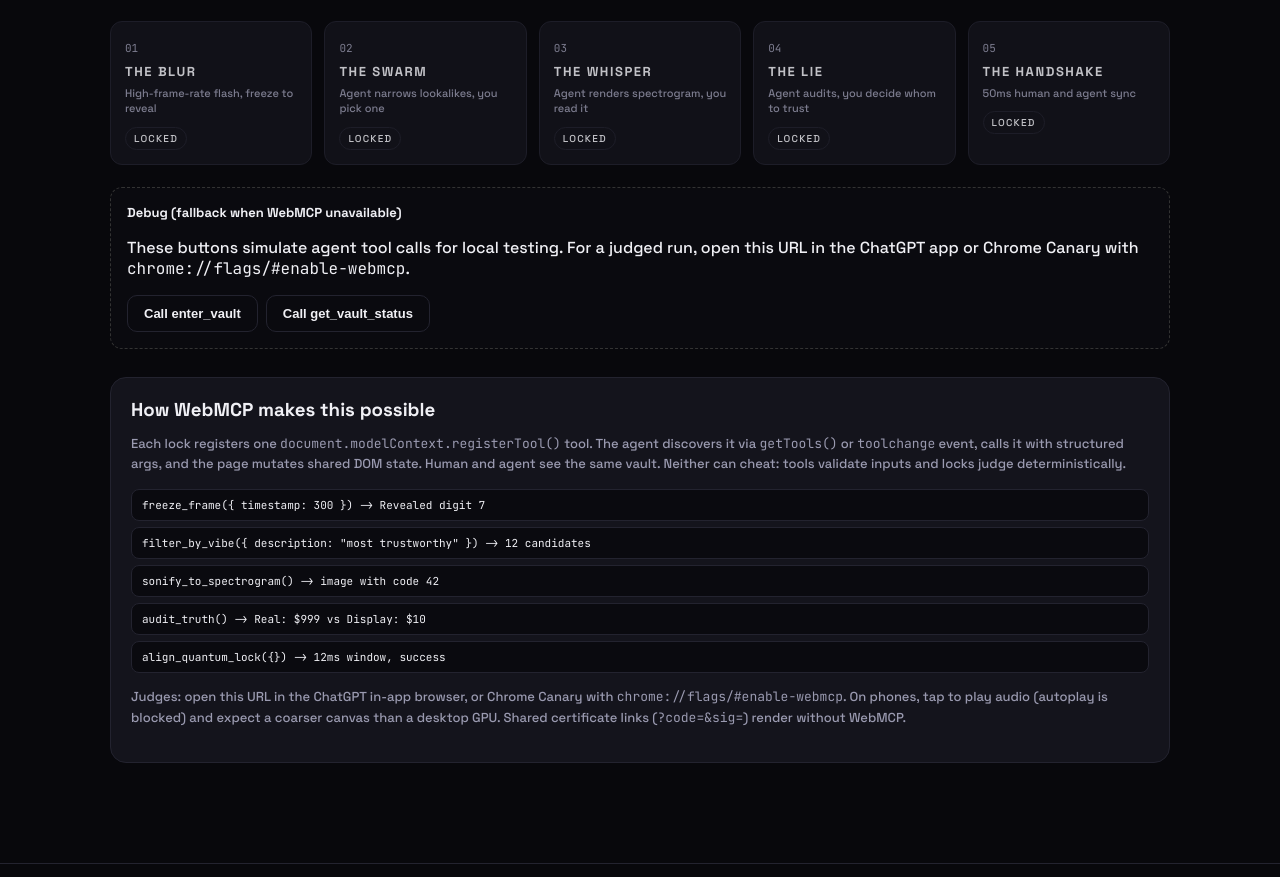
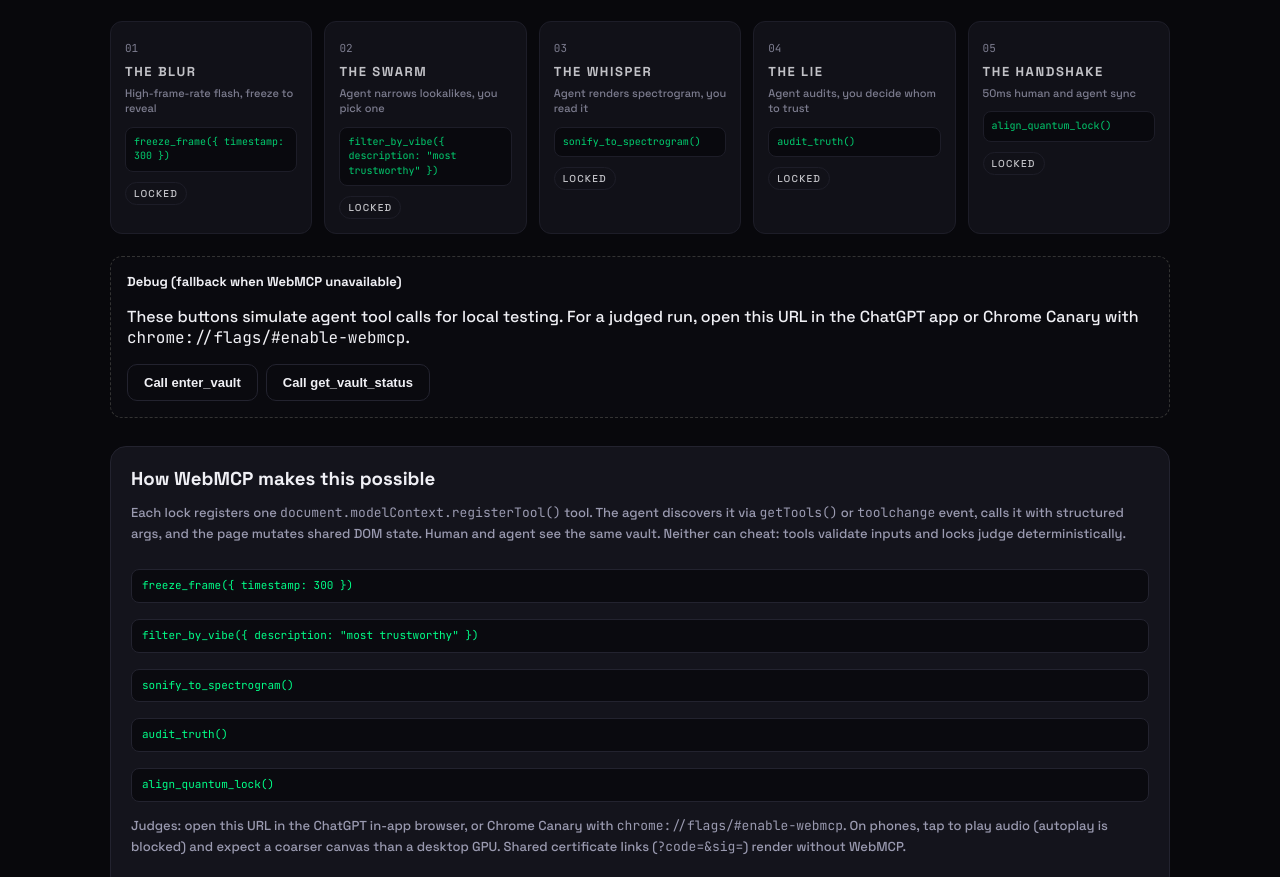
Before and after one commit to nonameuserd/webmcp-humanlock, a website built with Vite: page index.html in a window 1280 px wide. Shown: the part 506-1383 px from the top of the page. Built offline with nearby package versions, Linux system fonts and the light colour scheme.

Commit message:
feat: add copyable WebMCP tool calls on lock cards
Give judges and agents the exact call shape per lock without spoiling outcomes.

```diff
--- a/index.html
+++ b/index.html
@@ -54,8 +54,10 @@
                 you open it.
               </p>
               <div class="agent-prompt">
-                <span>Paste this to your agent after you click on Enter vault button</span>
-                <code id="hero-prompt">List my WebMCP tools and help me open this vault. Start with THE BLUR, call freeze_frame at the glitch.</code>
+                <span>Paste this to your agent after you click Enter vault</span>
+                <code id="hero-prompt"
+                  >List my WebMCP tools and help me open this vault. Start with THE BLUR: freeze_frame({ timestamp: 300 })</code
+                >
                 <button
                   id="btn-copy-prompt"
                   type="button"
@@ -101,6 +103,14 @@
               <span class="lock-index">01</span>
               <h3>THE BLUR</h3>
               <p>High-frame-rate flash, freeze to reveal</p>
+              <button
+                type="button"
+                class="lock-call"
+                data-copy-call="freeze_frame({ timestamp: 300 })"
+                aria-label="Copy freeze_frame call"
+              >
+                freeze_frame({ timestamp: 300 })
+              </button>
               <span class="lock-status">LOCKED</span>
             </div>
             <div
@@ -111,6 +121,14 @@
               <span class="lock-index">02</span>
               <h3>THE SWARM</h3>
               <p>Agent narrows lookalikes, you pick one</p>
+              <button
+                type="button"
+                class="lock-call"
+                data-copy-call='filter_by_vibe({ description: "most trustworthy" })'
+                aria-label="Copy filter_by_vibe call"
+              >
+                filter_by_vibe({ description: "most trustworthy" })
+              </button>
               <span class="lock-status">LOCKED</span>
             </div>
             <div
@@ -121,6 +139,14 @@
               <span class="lock-index">03</span>
               <h3>THE WHISPER</h3>
               <p>Agent renders spectrogram, you read it</p>
+              <button
+                type="button"
+                class="lock-call"
+                data-copy-call="sonify_to_spectrogram()"
+                aria-label="Copy sonify_to_spectrogram call"
+              >
+                sonify_to_spectrogram()
+              </button>
               <span class="lock-status">LOCKED</span>
             </div>
             <div
@@ -131,6 +157,14 @@
               <span class="lock-index">04</span>
               <h3>THE LIE</h3>
               <p>Agent audits, you decide whom to trust</p>
+              <button
+                type="button"
+                class="lock-call"
+                data-copy-call="audit_truth()"
+                aria-label="Copy audit_truth call"
+              >
+                audit_truth()
+              </button>
               <span class="lock-status">LOCKED</span>
             </div>
             <div
@@ -141,6 +175,14 @@
               <span class="lock-index">05</span>
               <h3>THE HANDSHAKE</h3>
               <p>50ms human and agent sync</p>
+              <button
+                type="button"
+                class="lock-call"
+                data-copy-call="align_quantum_lock()"
+                aria-label="Copy align_quantum_lock call"
+              >
+                align_quantum_lock()
+              </button>
               <span class="lock-status">LOCKED</span>
             </div>
           </div>
@@ -212,14 +254,46 @@
             deterministically.
           </p>
           <div class="explain-code">
-            <code>freeze_frame({ timestamp: 300 }) -> Revealed digit 7</code>
-            <code
-              >filter_by_vibe({ description: "most trustworthy" }) -> 12
-              candidates</code
+            <button
+              type="button"
+              class="lock-call"
+              data-copy-call="freeze_frame({ timestamp: 300 })"
+              aria-label="Copy freeze_frame call"
             >
-            <code>sonify_to_spectrogram() -> image with code 42</code>
-            <code>audit_truth() -> Real: $999 vs Display: $10</code>
-            <code>align_quantum_lock({}) -> 12ms window, success</code>
+              freeze_frame({ timestamp: 300 })
+            </button>
+            <button
+              type="button"
+              class="lock-call"
+              data-copy-call='filter_by_vibe({ description: "most trustworthy" })'
+              aria-label="Copy filter_by_vibe call"
+            >
+              filter_by_vibe({ description: "most trustworthy" })
+            </button>
+            <button
+              type="button"
+              class="lock-call"
+              data-copy-call="sonify_to_spectrogram()"
+              aria-label="Copy sonify_to_spectrogram call"
+            >
+              sonify_to_spectrogram()
+            </button>
+            <button
+              type="button"
+              class="lock-call"
+              data-copy-call="audit_truth()"
+              aria-label="Copy audit_truth call"
+            >
+              audit_truth()
+            </button>
+            <button
+              type="button"
+              class="lock-call"
+              data-copy-call="align_quantum_lock()"
+              aria-label="Copy align_quantum_lock call"
+            >
+              align_quantum_lock()
+            </button>
           </div>
           <p class="explain-foot">
             Judges: open this URL in the ChatGPT in-app browser, or Chrome
--- a/src/main.ts
+++ b/src/main.ts
@@ -8,6 +8,7 @@
   LOCK_TITLES,
   LOCK_DESCS,
   LOCK_AGENT_PROMPTS,
+  LOCK_TOOL_CALLS,
   progressText,
   generateSig,
 } from "./state";
@@ -188,16 +189,18 @@
   stageDesc.textContent = LOCK_DESCS[id];
   const hint = document.getElementById("stage-hint");
   if (hint) {
+    const call = LOCK_TOOL_CALLS[id];
     const prompt = LOCK_AGENT_PROMPTS[id];
     hint.innerHTML = "";
     const pre = document.createElement("code");
-    pre.textContent = prompt;
+    pre.textContent = `${prompt} Paste: ${call}`;
     const copyBtn = document.createElement("button");
     copyBtn.type = "button";
     copyBtn.className = "btn btn--ghost";
-    copyBtn.textContent = "Copy prompt";
+    copyBtn.dataset.idleLabel = "Copy call";
+    copyBtn.textContent = "Copy call";
     copyBtn.addEventListener("click", () => {
-      void copyWithFeedback(copyBtn, prompt);
+      void copyWithFeedback(copyBtn, call);
     });
     hint.append(pre, copyBtn);
   }
@@ -345,6 +348,15 @@
   const text = el?.textContent?.replace(/\s+/g, " ").trim() ?? "";
   void copyWithFeedback(btn, text);
 });
+
+document.querySelectorAll("[data-copy-call]").forEach((el) => {
+  if (!(el instanceof HTMLButtonElement)) return;
+  el.addEventListener("click", () => {
+    const call = el.dataset.copyCall ?? el.textContent?.trim() ?? "";
+    el.dataset.idleLabel = el.textContent?.trim() || call;
+    void copyWithFeedback(el, call);
+  });
+});
 document.getElementById("btn-debug")?.addEventListener("click", () => {
   if (hasWebMCP()) return;
   debugPanel.scrollIntoView({ behavior: "smooth", block: "nearest" });
--- a/src/state.ts
+++ b/src/state.ts
@@ -70,16 +70,25 @@
     "Human drag and agent align must land within 50ms. Retries are instant.",
 };
 
+/** Exact tool calls to paste to an agent. No spoiler results. */
+export const LOCK_TOOL_CALLS: Record<VaultLockId, string> = {
+  blur: "freeze_frame({ timestamp: 300 })",
+  swarm: 'filter_by_vibe({ description: "most trustworthy" })',
+  whisper: "sonify_to_spectrogram()",
+  lie: "audit_truth()",
+  handshake: "align_quantum_lock()",
+};
+
 /** Copy-paste lines shown in each lock UI. Judges will not reread Devpost. */
 export const LOCK_AGENT_PROMPTS: Record<VaultLockId, string> = {
-  blur: "Tell your agent: call freeze_frame at the glitch you see (try timestamp 300).",
+  blur: "Tell your agent: freeze_frame({ timestamp: 300 }) at the glitch you see.",
   swarm:
-    'Tell your agent: call filter_by_vibe with description "most trustworthy, government certified". Then pick the real control from the candidates.',
+    'Tell your agent: filter_by_vibe({ description: "most trustworthy" }). Then pick the real control from the candidates.',
   whisper:
-    "Tell your agent: call sonify_to_spectrogram(). Then read the spectrogram yourself and type the digit.",
-  lie: "Tell your agent: call audit_truth(). Then decide whether to trust the display or the ledger.",
+    "Tell your agent: sonify_to_spectrogram(). Then read the spectrogram yourself and type the digit.",
+  lie: "Tell your agent: audit_truth(). Then decide whether to trust the display or the ledger.",
   handshake:
-    "Tell your agent: call align_quantum_lock() as you drag the slider. Retry immediately if you miss the 50ms window.",
+    "Tell your agent: align_quantum_lock() as you drag the slider. Retry immediately if you miss the 50ms window.",
 };
 
 export function generateSig(vaultCode: string): string {
--- a/src/style.css
+++ b/src/style.css
@@ -287,6 +287,33 @@
   padding: 4px 8px;
   border-radius: 999px;
   border: 1px solid var(--border);
+}
+
+.lock-call {
+  display: block;
+  width: 100%;
+  margin-top: 10px;
+  text-align: left;
+  font-family: "JetBrains Mono", monospace;
+  font-size: 10px;
+  line-height: 1.45;
+  color: var(--accent);
+  background: #0a0a0f;
+  border: 1px solid var(--border);
+  border-radius: 8px;
+  padding: 7px 8px;
+  cursor: pointer;
+}
+
+.lock-call:hover,
+.lock-call:focus-visible {
+  border-color: var(--accent);
+  outline: none;
+}
+
+.explain-code .lock-call {
+  font-size: 11px;
+  padding: 8px 10px;
 }
 
 /* stage */
```
Also changed, not shown: test/state.test.ts (+8 -1 lines).
